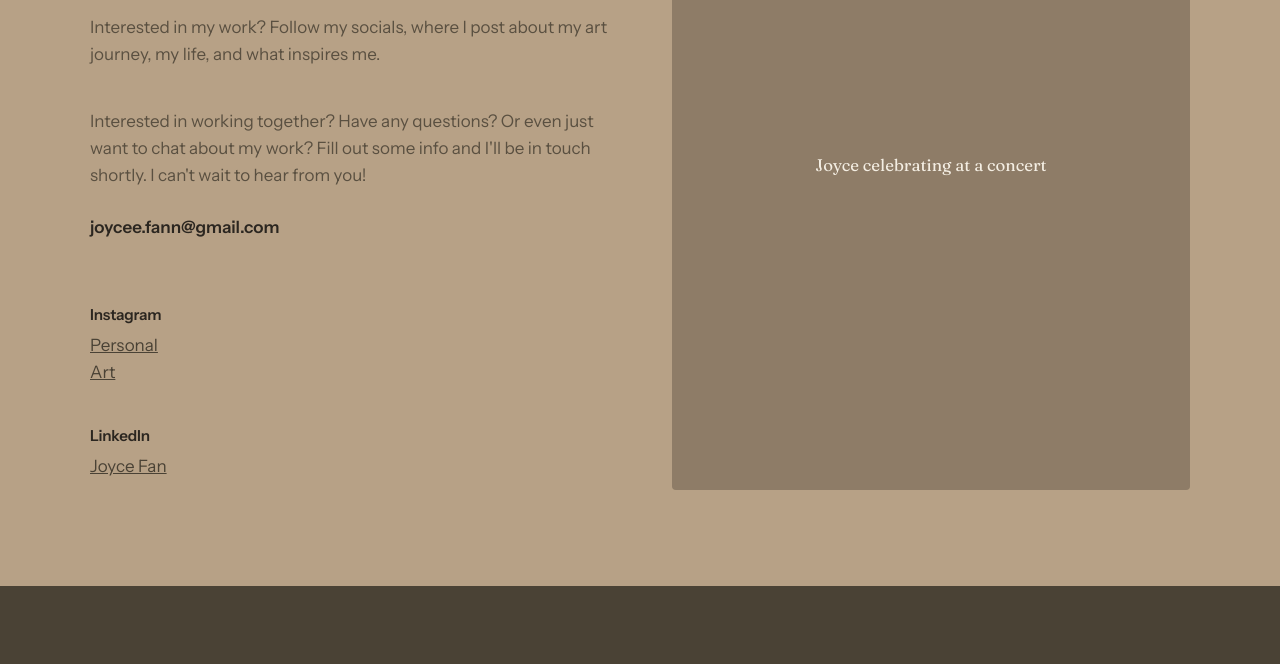
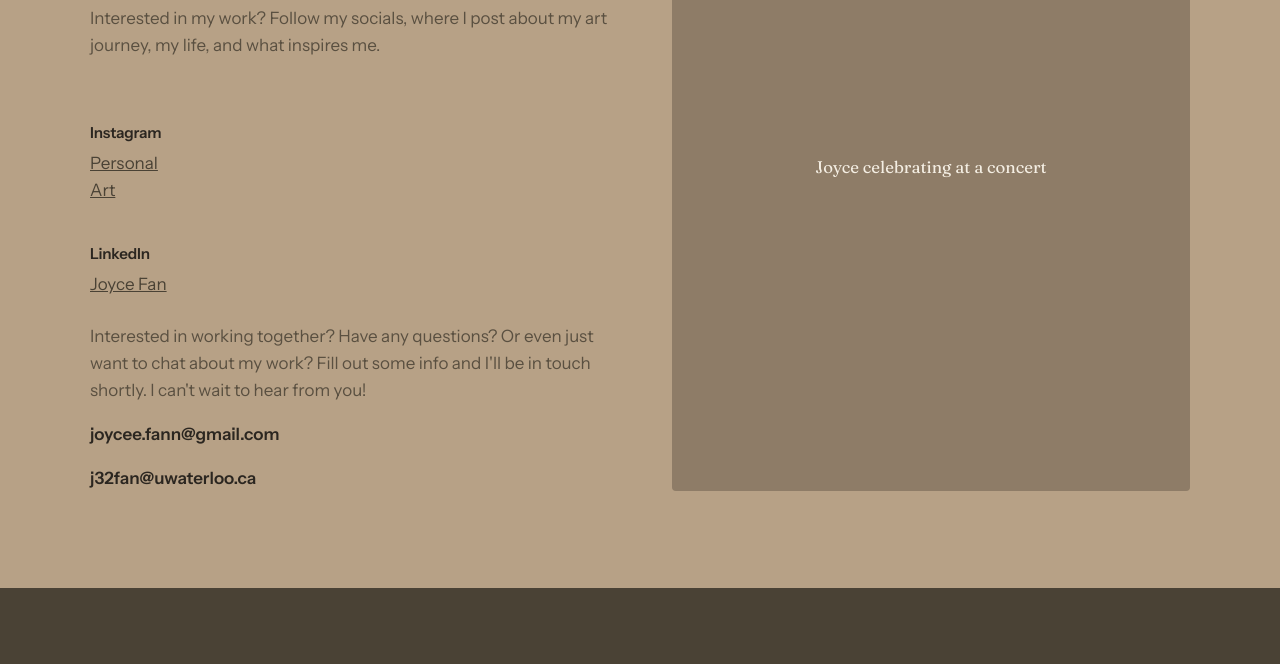
Before and after one commit to joycewyfan/joycewyfan, a plain HTML site: page contact.html in a window 1280 px wide. Shown: the part 334-998 px from the top of the page. Drawn offline with Linux system fonts and the light colour scheme.

Commit message:
added emails

```diff
--- a/contact.html
+++ b/contact.html
@@ -30,9 +30,6 @@
         <h1>Let's connect</h1>
         <p class="mt-3" style="color: var(--brown-deep); opacity: 0.85;">I'm always open to creative collaborations and opportunities to bring thoughtful ideas to life.</p>
         <p style="color: var(--brown-deep); opacity: 0.85;">Interested in my work? Follow my socials, where I post about my art journey, my life, and what inspires me.</p>
-        <p class="mt-4" style="color: var(--brown-deep); opacity: 0.85;">Interested in working together? Have any questions? Or even just want to chat about my work? Fill out some info and I'll be in touch shortly. I can't wait to hear from you!</p>
-        <p class="mt-3" style="color: var(--ink); font-weight: 600;">joycee.fann@gmail.com</p>
-
         <div class="mt-5">
           <h3 style="font-family:var(--font-body); font-size:0.95rem; font-weight:600;">Instagram</h3>
           <p class="mt-1" style="color: var(--brown-deep);">
@@ -42,7 +39,12 @@
         </div>
         <div class="mt-4">
           <h3 style="font-family:var(--font-body); font-size:0.95rem; font-weight:600;">LinkedIn</h3>
-          <p class="mt-1" style="color: var(--brown-deep);"><a href="https://www.linkedin.com/in/joyce-wy-fan/" target="_blank" rel="noopener noreferrer" style="text-decoration:underline;">Joyce Fan</a></p>
+          <p class="mt-1" style="color: var(--brown-deep);">
+            <a href="https://www.linkedin.com/in/joyce-wy-fan/" target="_blank" rel="noopener noreferrer" style="text-decoration:underline;">Joyce Fan</a>
+          </p>
+          <p class="mt-3" style="color: var(--brown-deep); opacity: 0.85;">Interested in working together? Have any questions? Or even just want to chat about my work? Fill out some info and I'll be in touch shortly. I can't wait to hear from you!</p>
+          <p class="mt-2" style="color: var(--ink); font-weight: 600;">joycee.fann@gmail.com</p>
+          <p class="mt-1" style="color: var(--ink); font-weight: 600;">j32fan@uwaterloo.ca</p>
         </div>
       </div>
       <div class="img-frame">
--- a/css/style.css
+++ b/css/style.css
@@ -125,7 +125,7 @@ p:last-child { margin-bottom: 0; }
   justify-content: space-between;
   padding-top: var(--space-3);
   padding-bottom: var(--space-3);
-  /* background: transparent; */
+  /* background: transparent; (Don't really need this here)*/
 }
 .nav-name {
   font-family: var(--font-display);
```
